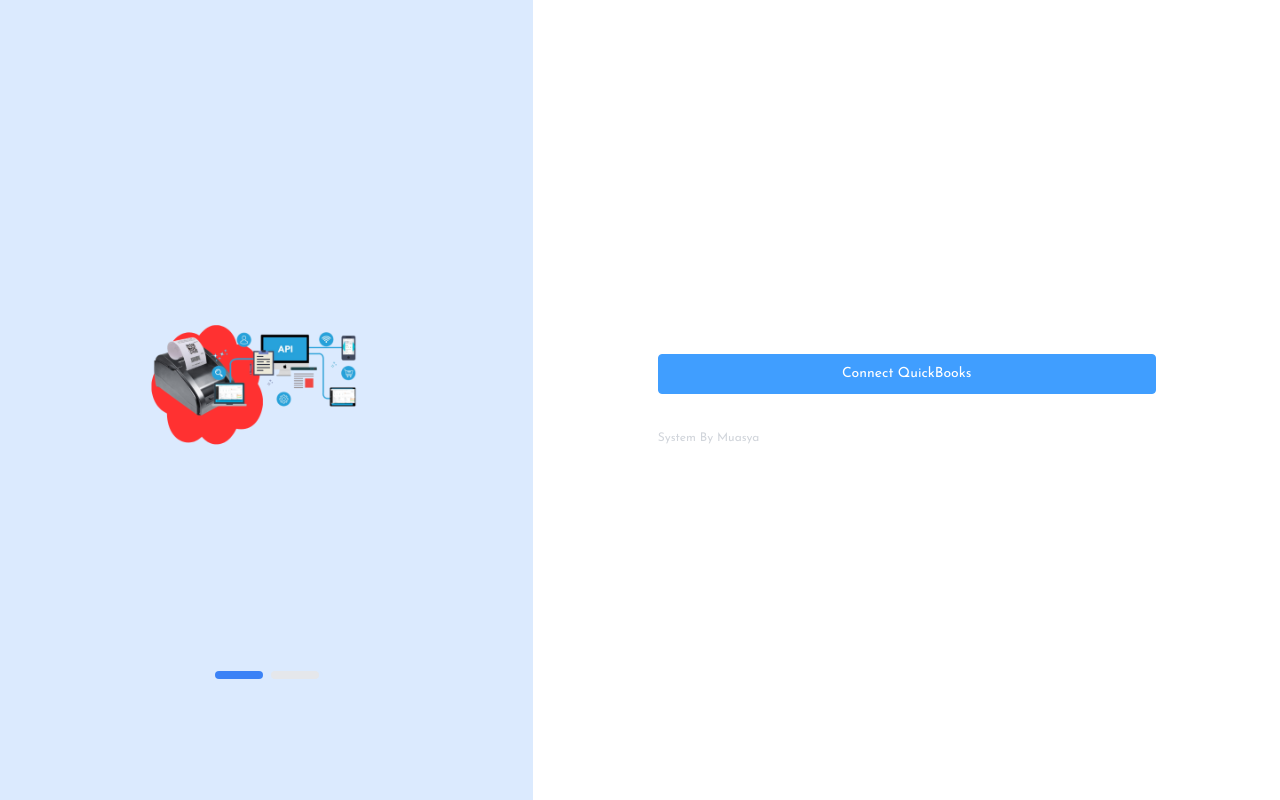
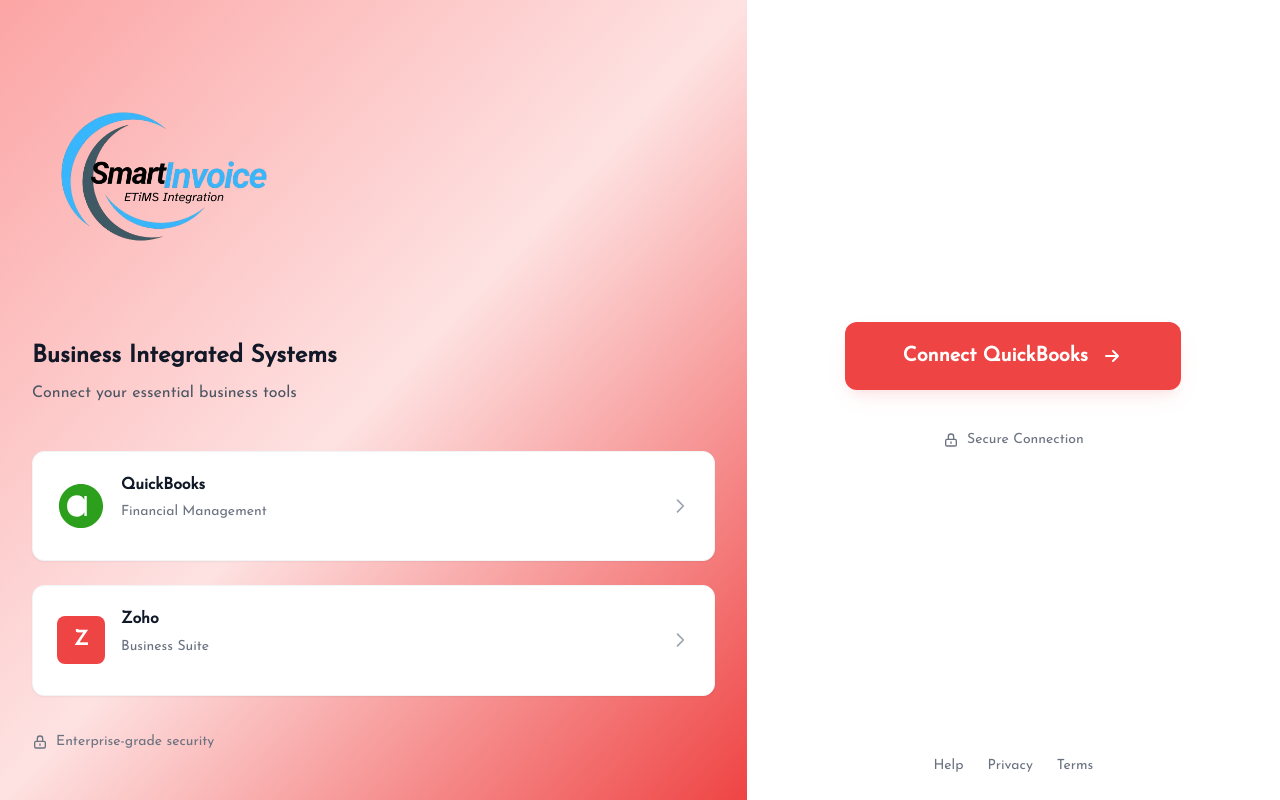
Before and after one commit to muasya-victor/quick-validate-frontend, a Vue app: page / in a window 1280 px wide. Built offline with nearby package versions, Linux system fonts and the light colour scheme.

Commit message:
revamp login

```diff
--- a/src/components/TheDashboardView.vue
+++ b/src/components/TheDashboardView.vue
@@ -171,12 +171,6 @@
 
     </div>
 
-    <div class="py-2 border w-full text-center text-xs bg-gray-200 text-gray-500">
-      system by
-      <a href="mailto:vicmwe184@gmail.com?subject=Interested%20in%20System%20Development&body=Hello%20Victor,%0D%0A%0D%0AI%20am%20interested%20in%20discussing%20the%20possibility%20of%20you%20developing%20a%20system%20for%20my%20business.%20Please%20let%20me%20know%20how%20we%20can%20move%20forward.%0D%0A%0D%0ABest%20regards,"
-         target="_blank">Muasya</a>
-
-    </div>
   </div>
   <TheSideNav v-if="store.state.ShowMobileMenu"/>
 
--- a/src/views/auth/ui/AuthWrapper.vue
+++ b/src/views/auth/ui/AuthWrapper.vue
@@ -1,4 +1,4 @@
-<script setup>
+<!-- <script setup>
 
 import ExternalAuth from "@/views/auth/forms/ExternalAuth.vue"
 import { onMounted,ref, watch } from "vue"
@@ -61,12 +61,6 @@
       <div class="w-8/12 flex flex-col gap-4 ">
         <slot></slot>
 
-        <span class="text-gray-300 text-xs mt-5">
-          System By
-          <a href="mailto:vicmwe184@gmail.com?subject=Interested%20in%20System%20Development&body=Hello%20Victor,%0D%0A%0D%0AI%20am%20interested%20in%20discussing%20the%20possibility%20of%20you%20developing%20a%20system%20for%20my%20business.%20Please%20let%20me%20know%20how%20we%20can%20move%20forward.%0D%0A%0D%0ABest%20regards,"
-             target="_blank">Muasya</a>
-        </span>
-
       </div>
 
     </div>
@@ -76,3 +70,186 @@
 <style scoped>
 
 </style>
+
+ -->
+
+ <script setup>
+import { ref } from 'vue'
+
+// Logo URLs (you can replace these with your actual logo paths)
+const quickbooksLogo = new URL('@/assets/logos/quickbooks.svg', import.meta.url).href
+const zohoLogo = new URL('@/assets/logos/zoho.svg', import.meta.url).href
+
+// Animation states for integration cards
+const isHoveringQB = ref(false)
+const isHoveringZoho = ref(false)
+
+// Function to handle external links
+const openExternalLink = (url) => {
+  window.open(url, '_blank', 'noopener,noreferrer')
+}
+</script>
+
+<template>
+  <div class="min-h-screen grid md:grid-cols-12">
+    <!-- Left Section - Integration Options -->
+    <div class="hidden md:flex md:col-span-7 bg-gradient-to-br from-red-300 via-red-100 to-red-500">
+      <div class="w-full px-8 py-12 flex flex-col">
+        <!-- Top Logo Area -->
+        <div class="flex-shrink-0 ">
+          <img src="/logo.png" alt="Company Logo" class="h-64 w-auto" />
+        </div>
+
+        <!-- Main Content Area -->
+        <div class="flex-grow flex flex-col justify-center space-y-12">
+          <!-- Welcome Text -->
+          <div class="space-y-3">
+            <h1 class="text-2xl font-bold text-gray-900">
+              Business Integrated Systems
+            </h1>
+            <p class="text-gray-600">
+              Connect your essential business tools
+            </p>
+          </div>
+
+          <!-- Integration Cards -->
+          <div class="grid grid-cols-1 gap-6">
+            <!-- QuickBooks Card -->
+            <div
+              @mouseenter="isHoveringQB = true"
+              @mouseleave="isHoveringQB = false"
+              @click="openExternalLink('https://quickbooks.intuit.com')"
+              class="group relative bg-white rounded-xl p-6 shadow-sm hover:shadow-md transition-all duration-300 cursor-pointer border border-gray-100"
+            >
+              <div class="flex items-center gap-4">
+                <div class="w-12 h-12 flex-shrink-0">
+                  <svg class="w-full h-full" viewBox="0 0 50 50">
+                    <path d="M25 2C12.3 2 2 12.3 2 25s10.3 23 23 23 23-10.3 23-23S37.7 2 25 2zm6 33.5h-2.5v-4c-1.4 3.1-4.5 4.7-7.8 4.7-6.1 0-10.2-4.6-10.2-11.2 0-6.5 4.1-11.2 10.2-11.2 3.3 0 6.3 1.5 7.8 4.7v-4h2.5v21z" fill="#2CA01C"/>
+                  </svg>
+                </div>
+                <div>
+                  <h3 class="font-semibold text-gray-900">QuickBooks</h3>
+                  <p class="text-sm text-gray-500">Financial Management</p>
+                </div>
+                <svg
+                  class="w-5 h-5 ml-auto text-gray-400 transform transition-transform duration-300 group-hover:translate-x-1"
+                  fill="none"
+                  stroke="currentColor"
+                  viewBox="0 0 24 24"
+                >
+                  <path stroke-linecap="round" stroke-linejoin="round" stroke-width="2" d="M9 5l7 7-7 7" />
+                </svg>
+              </div>
+            </div>
+
+            <!-- Zoho Card -->
+            <div
+              @mouseenter="isHoveringZoho = true"
+              @mouseleave="isHoveringZoho = false"
+              @click="openExternalLink('https://www.zoho.com')"
+              class="group relative bg-white rounded-xl p-6 shadow-sm hover:shadow-md transition-all duration-300 cursor-pointer border border-gray-100"
+            >
+              <div class="flex items-center gap-4">
+                <div class="w-12 h-12 flex-shrink-0 bg-red-500 rounded-lg flex items-center justify-center">
+                  <span class="text-xl font-bold text-white">Z</span>
+                </div>
+                <div>
+                  <h3 class="font-semibold text-gray-900">Zoho</h3>
+                  <p class="text-sm text-gray-500">Business Suite</p>
+                </div>
+                <svg
+                  class="w-5 h-5 ml-auto text-gray-400 transform transition-transform duration-300 group-hover:translate-x-1"
+                  fill="none"
+                  stroke="currentColor"
+                  viewBox="0 0 24 24"
+                >
+                  <path stroke-linecap="round" stroke-linejoin="round" stroke-width="2" d="M9 5l7 7-7 7" />
+                </svg>
+              </div>
+            </div>
+          </div>
+        </div>
+
+        <!-- Bottom Area -->
+        <div class="flex-shrink-0 mt-auto">
+          <div class="flex items-center gap-2 text-sm text-gray-500">
+            <svg class="w-4 h-4" fill="none" stroke="currentColor" viewBox="0 0 24 24">
+              <path stroke-linecap="round" stroke-linejoin="round" stroke-width="2" d="M12 15v2m-6 4h12a2 2 0 002-2v-6a2 2 0 00-2-2H6a2 2 0 00-2 2v6a2 2 0 002 2zm10-10V7a4 4 0 00-8 0v4h8z" />
+            </svg>
+            <span>Enterprise-grade security</span>
+          </div>
+        </div>
+      </div>
+    </div>
+
+    <!-- Right Section - Main Content Area -->
+    <div class="col-span-12 md:col-span-5 min-h-screen bg-white">
+      <div class="w-full h-full flex flex-col">
+        <!-- Mobile Header (visible on small screens) -->
+        <div class="md:hidden flex items-center justify-between p-4 border-b">
+          <img src="/logo.png" alt="Company Logo" class="h-6 w-auto" />
+        </div>
+
+        <!-- Main Content -->
+        <main class="flex-grow flex items-center justify-center p-6 md:p-12">
+          <div class="w-full max-w-md">
+            <slot></slot>
+          </div>
+        </main>
+
+        <!-- Footer Links -->
+        <footer class="flex-shrink-0 p-6 text-center text-sm text-gray-500">
+          <div class="flex items-center justify-center gap-6">
+            <a href="#" class="hover:text-gray-900 transition-colors duration-200">Help</a>
+            <a href="#" class="hover:text-gray-900 transition-colors duration-200">Privacy</a>
+            <a href="#" class="hover:text-gray-900 transition-colors duration-200">Terms</a>
+          </div>
+        </footer>
+      </div>
+    </div>
+  </div>
+</template>
+
+<style scoped>
+/* Smooth transitions */
+.transition-all {
+  transition-property: all;
+  transition-timing-function: cubic-bezier(0.4, 0, 0.2, 1);
+  transition-duration: 300ms;
+}
+
+/* Enhanced shadows */
+.shadow-sm {
+  box-shadow: 0 1px 2px 0 rgba(0, 0, 0, 0.05);
+}
+
+.hover\:shadow-md:hover {
+  box-shadow: 0 4px 6px -1px rgba(0, 0, 0, 0.1),
+              0 2px 4px -1px rgba(0, 0, 0, 0.06);
+}
+
+/* Background gradient animation */
+.from-red-50 {
+  animation: gradientFlow 8s ease infinite;
+}
+
+@keyframes gradientFlow {
+  0% {
+    background-position: 0% 50%;
+  }
+  50% {
+    background-position: 100% 50%;
+  }
+  100% {
+    background-position: 0% 50%;
+  }
+}
+
+/* Ensure proper height on mobile */
+@media (max-width: 768px) {
+  .min-h-screen {
+    min-height: 100vh;
+    min-height: -webkit-fill-available;
+  }
+}
+</style>
--- a/src/views/auth/ui/QuickBooksAuth.vue
+++ b/src/views/auth/ui/QuickBooksAuth.vue
@@ -10,13 +10,72 @@
 
 <template>
   <AuthWrapper>
-    <div class="w-full h-full flex flex-col justify-center ">
-      <el-button type="primary" size="large" @click="routeToBackend">Connect QuickBooks</el-button>
+    <div class="w-full h-full flex flex-col justify-center items-center space-y-10">
+      <!-- QuickBooks Logo - Larger and more prominent -->
+      <div class="transform scale-110 hidden">
+        <svg class="w-28 h-28" viewBox="0 0 50 50">
+          <path d="M25 2C12.3 2 2 12.3 2 25s10.3 23 23 23 23-10.3 23-23S37.7 2 25 2zm6 33.5h-2.5v-4c-1.4 3.1-4.5 4.7-7.8 4.7-6.1 0-10.2-4.6-10.2-11.2 0-6.5 4.1-11.2 10.2-11.2 3.3 0 6.3 1.5 7.8 4.7v-4h2.5v21z" fill="#2CA01C"/>
+          <path d="M21.1 16.8c-4.5 0-7.3 3.4-7.3 8.2 0 4.8 2.8 8.2 7.3 8.2 4.4 0 7.3-3.4 7.3-8.2 0-4.8-2.9-8.2-7.3-8.2z" fill="#2CA01C"/>
+        </svg>
+      </div>
+
+      <!-- Connect Button - Clean and prominent -->
+      <div class="w-full max-w-sm px-6">
+        <button
+          type=""
+          class="w-full bg-red-500 hover:bg-red-600 text-white border-none hover:border-none py-5 rounded-xl font-semibold text-xl shadow-lg hover:shadow-xl transition-all duration-300 flex items-center justify-center gap-3 group"
+          @click="routeToBackend"
+        >
+          Connect QuickBooks
+          <svg
+            class="w-6 h-6 transition-transform duration-300 group-hover:translate-x-1"
+            fill="none"
+            stroke="currentColor"
+            viewBox="0 0 24 24"
+          >
+            <path
+              stroke-linecap="round"
+              stroke-linejoin="round"
+              stroke-width="2"
+              d="M13 7l5 5m0 0l-5 5m5-5H6"
+            />
+          </svg>
+        </button>
+      </div>
+
+      <!-- Minimal Security Indicator -->
+      <div class="flex items-center gap-2 text-gray-500">
+        <svg class="w-4 h-4" fill="none" stroke="currentColor" viewBox="0 0 24 24">
+          <path stroke-linecap="round" stroke-linejoin="round" stroke-width="2" d="M12 15v2m-6 4h12a2 2 0 002-2v-6a2 2 0 00-2-2H6a2 2 0 00-2 2v6a2 2 0 002 2zm10-10V7a4 4 0 00-8 0v4h8z" />
+        </svg>
+        <span class="text-sm">Secure Connection</span>
+      </div>
     </div>
   </AuthWrapper>
-
 </template>
 
 <style scoped>
+button {
+  outline: none;
+  transform: translateY(0);
+  transition: all 0.3s cubic-bezier(0.4, 0, 0.2, 1);
+}
 
+button:hover {
+  transform: translateY(-2px);
+}
+
+button:active {
+  transform: translateY(1px);
+}
+
+.shadow-lg {
+  box-shadow: 0 10px 25px -5px rgba(239, 68, 68, 0.1),
+              0 8px 10px -6px rgba(239, 68, 68, 0.1);
+}
+
+.hover\:shadow-xl:hover {
+  box-shadow: 0 20px 25px -5px rgba(239, 68, 68, 0.15),
+              0 10px 10px -5px rgba(239, 68, 68, 0.15);
+}
 </style>
```
Lines whose indentation alone changed are shown as unchanged.
